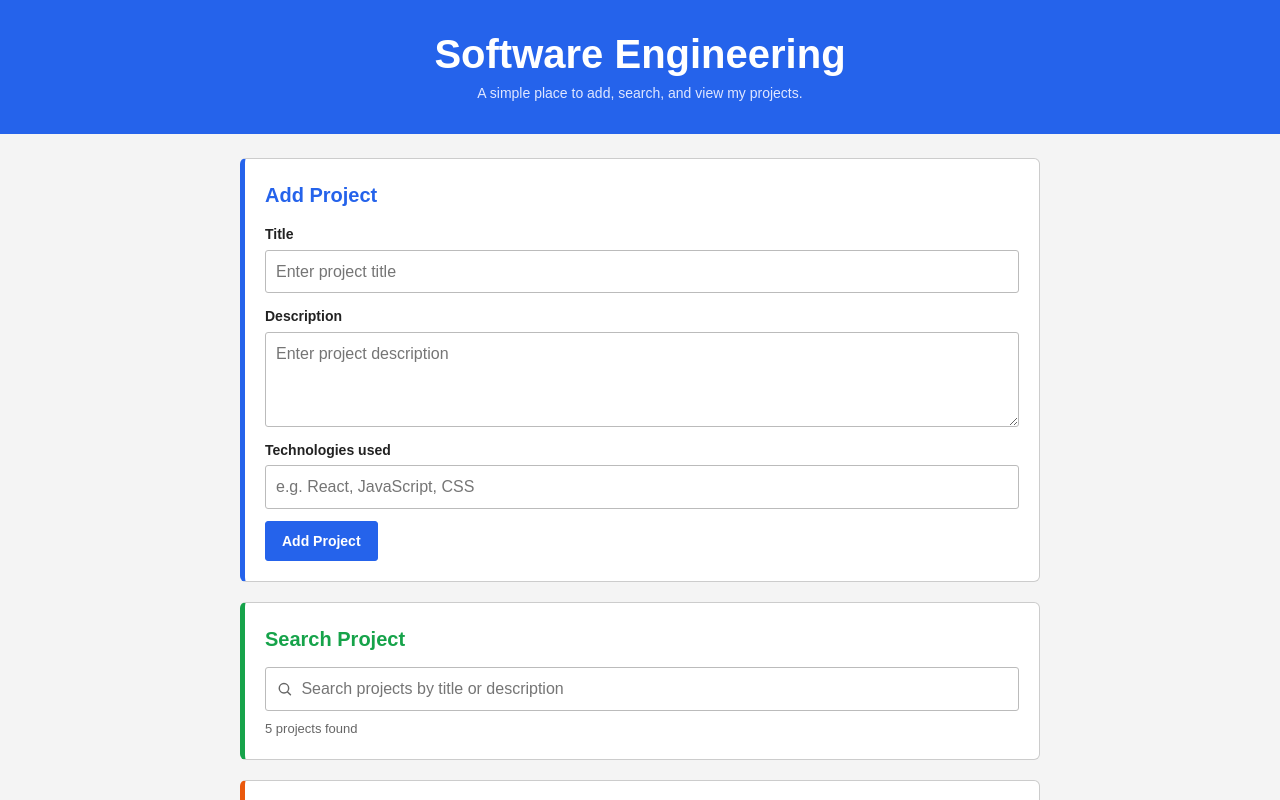
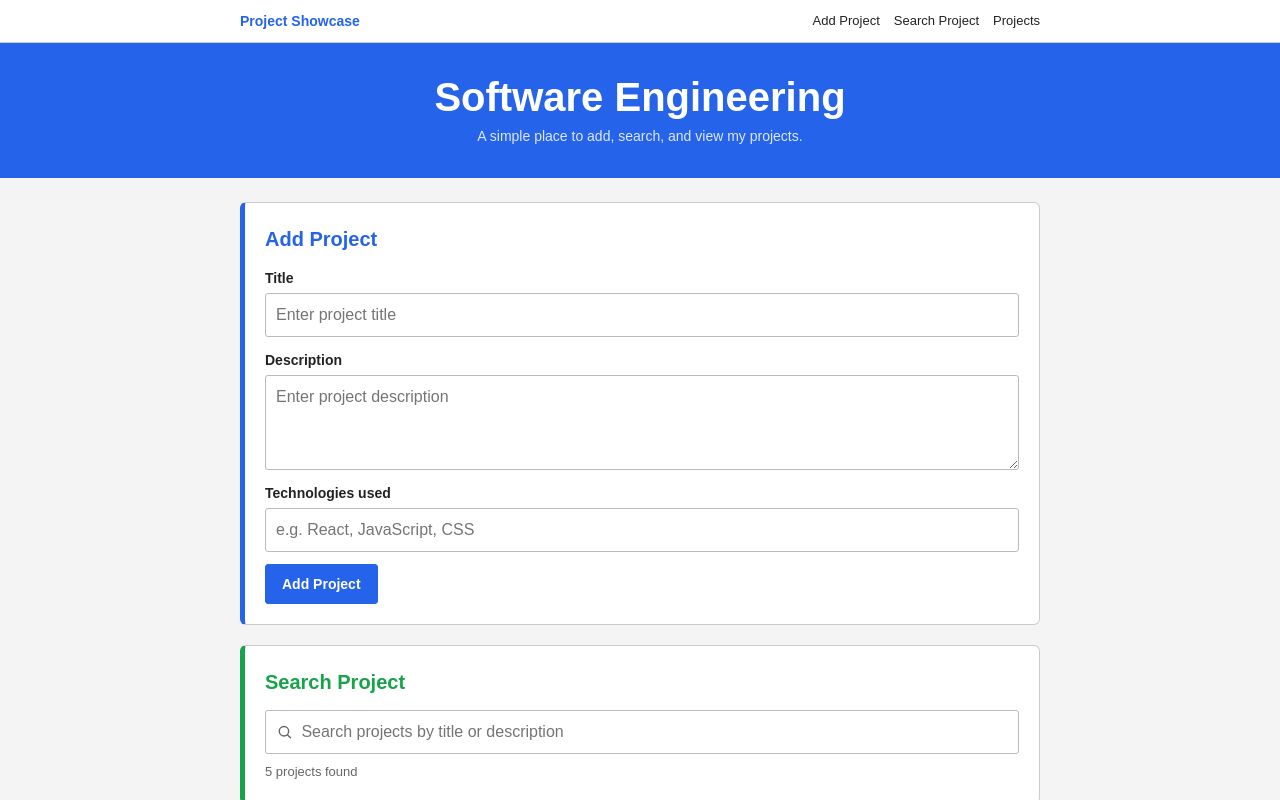
Before and after one commit to angelwaweru05-code/Single-Page-Application, a React (Vite) app: page / in a window 1280 px wide. Shown: the top 800 px of the page. Built offline with nearby package versions, Linux system fonts and the light colour scheme.

Commit message:
Fix navigation component and add section links

```diff
--- a/src/App.jsx
+++ b/src/App.jsx
@@ -3,6 +3,7 @@ import AddProjectForm from "./components/AddProjectForm";
 import SearchBar from "./components/SearchBar";
 import ProjectGrid from "./components/ProjectGrid";
 import Footer from "./components/Footer";
+import Navigation from "./components/Navigation";
 import useProjects from "./hooks/useProjects";
 import useProjectFilters from "./hooks/useProjectFilters";
 
@@ -25,6 +26,7 @@ export default function App() {
         Skip to projects
       </a>
 
+      <Navigation />
       <Header />
 
       <main className="container page-main">
--- /dev/null
+++ b/src/components/Navigation.jsx
@@ -0,0 +1,14 @@
+export default function Navigation() {
+  return (
+    <nav className="site-nav" aria-label="Main navigation">
+      <div className="container nav-inner">
+        <span className="nav-brand">Project Showcase</span>
+        <div className="nav-links">
+          <a href="#add-project">Add Project</a>
+          <a href="#search-project">Search Project</a>
+          <a href="#projects">Projects</a>
+        </div>
+      </div>
+    </nav>
+  );
+}
--- a/src/styles/index.css
+++ b/src/styles/index.css
@@ -73,6 +73,45 @@ p {
 
 .skip-link:focus {
   transform: translateY(0);
+}
+
+/* ---------- Navigation ---------- */
+
+.site-nav {
+  border-bottom: 1px solid var(--border);
+  background: var(--white);
+}
+
+.nav-inner {
+  display: flex;
+  flex-wrap: wrap;
+  align-items: center;
+  justify-content: space-between;
+  gap: 10px;
+  padding: 10px 0;
+}
+
+.nav-brand {
+  font-size: 14px;
+  font-weight: bold;
+  color: var(--blue);
+}
+
+.nav-links {
+  display: flex;
+  flex-wrap: wrap;
+  gap: 14px;
+}
+
+.nav-links a {
+  color: var(--text);
+  font-size: 13px;
+  text-decoration: none;
+}
+
+.nav-links a:hover {
+  color: var(--blue);
+  text-decoration: underline;
 }
 
 /* ---------- Header and footer ---------- */
@@ -359,6 +398,15 @@ p {
 /* ---------- Mobile layout ---------- */
 
 @media (max-width: 600px) {
+  .nav-inner {
+    justify-content: center;
+  }
+
+  .nav-links {
+    justify-content: center;
+    gap: 10px;
+  }
+
   .site-header {
     padding: 24px 0;
   }
```
Also changed, not shown: 1 other file (tests, documents, lock files or other folders).
